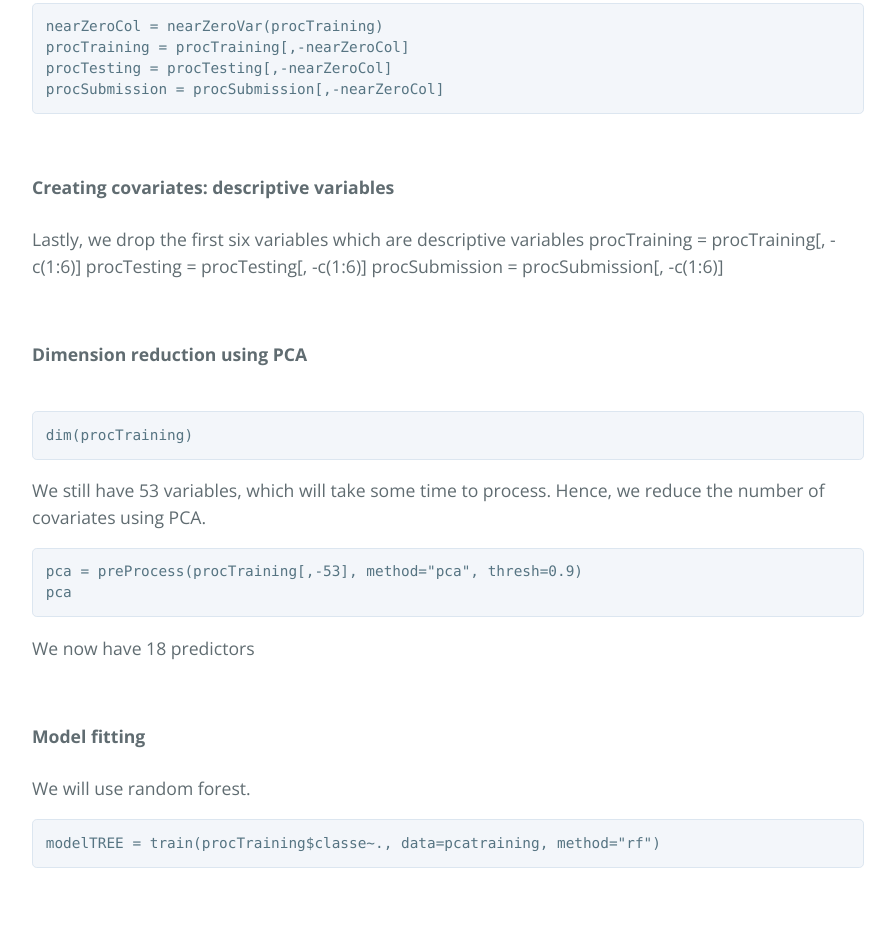
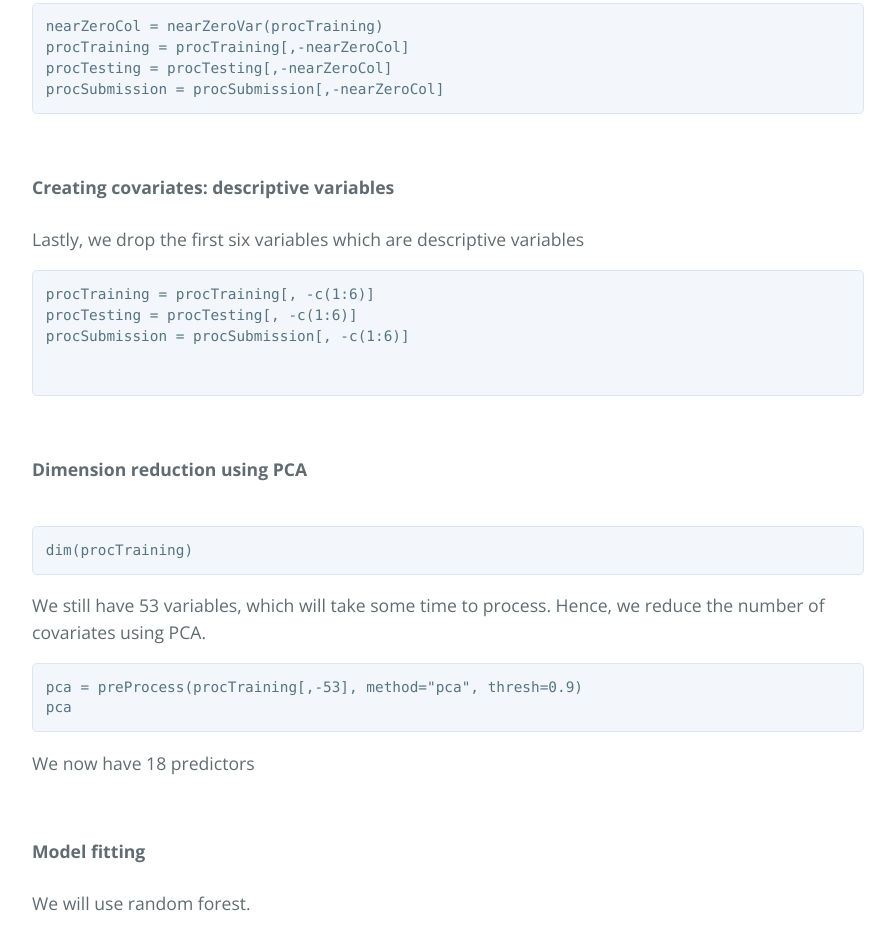
Before and after one commit to kennygohweizhi/machinelearningproject, a plain HTML site: page index.html in a window 1280 px wide. Shown: the part 1827-2752 px from the top of the page, without its empty margins (192-1087 px from the left). Drawn offline with nearby package versions, Linux system fonts and the light colour scheme.

Commit message:
Update index.html

```diff
--- a/index.html
+++ b/index.html
@@ -69,9 +69,10 @@ procSubmission = procSubmission[,-nearZeroCol]
 
 <br><p><strong> Creating covariates: descriptive variables</strong><br><br>
 Lastly, we drop the first six variables which are descriptive variables
-procTraining = procTraining[, -c(1:6)]
+<pre><code>procTraining = procTraining[, -c(1:6)]
 procTesting = procTesting[, -c(1:6)]
 procSubmission = procSubmission[, -c(1:6)]</p>
+</code></pre>
 
 <br><p><strong> Dimension reduction using PCA </strong><br><br>
 <pre><code>dim(procTraining)
```
